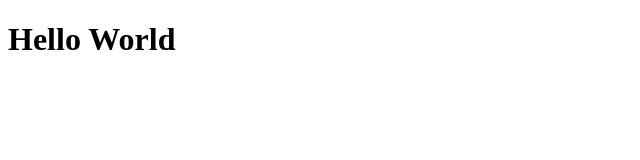
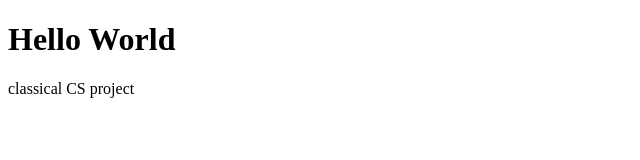
Before and after one commit to gurugeorge/web, a plain HTML site: page index.html in a window 1280 px wide. Shown: the whole page, without its empty margins (0-640 px from the left). Drawn offline with Linux system fonts and the light colour scheme.

Commit message:
Update index.html

```diff
--- a/index.html
+++ b/index.html
@@ -5,5 +5,6 @@
   </head>
   <body>
     <h1>Hello World</h1>
+    <p>classical CS project</p>
   </body>
 </html>
```
